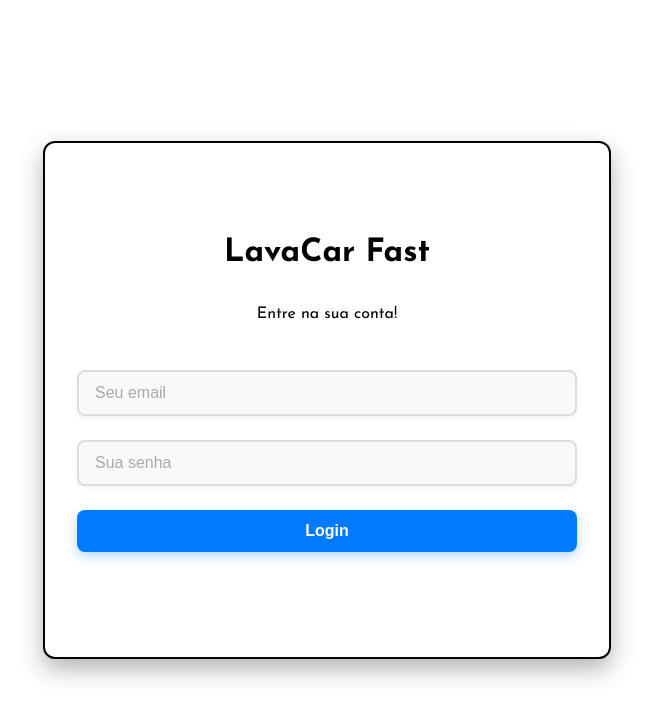
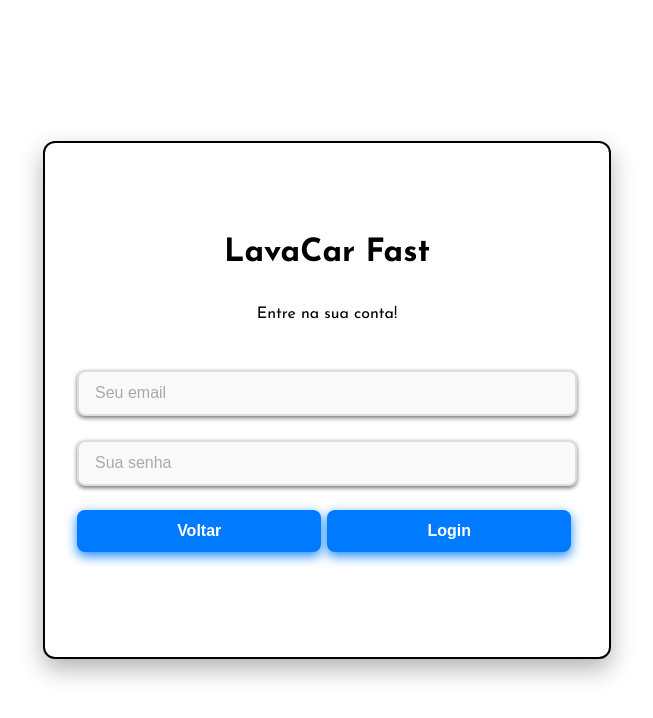
Before and after one commit to coder-gaia/lavacar_client, a React (Vite) app: page /login in a window 1280 px wide. Shown: the top 718 px of the page, without its empty margins (313-966 px from the left). Built offline with nearby package versions, Linux system fonts and the light colour scheme; no server answers.

Commit message:
added button to return to the main page & env variable

```diff
--- a/src/api/client.tsx
+++ b/src/api/client.tsx
@@ -4,7 +4,7 @@ import type { InternalAxiosRequestConfig } from 'axios';
 console.log('API_URL (VITE):', import.meta.env.VITE_API_URL);
 
 const client = axios.create({
-  baseURL: import.meta.env.VITE_API_URL as string,
+  baseURL: import.meta.env.VITE_API_URL as string || "http://localhost:5000/api",
 });
 
 client.interceptors.request.use((config: InternalAxiosRequestConfig) => {
--- a/src/pages/AdmLoginPage.tsx
+++ b/src/pages/AdmLoginPage.tsx
@@ -1,5 +1,5 @@
 import { useState } from 'react';
-import { Button, FormContainer, Input, MainWrapper } from './AdmLoginPageStyles'
+import { BtnWrapper, Button, FormContainer, Input, MainWrapper } from './AdmLoginPageStyles'
 import { useNavigate } from 'react-router-dom';
 import {loginAdmin} from '../api/auth'
 
@@ -20,6 +20,10 @@ const AdmLoginPage = () => {
   }
 }
 
+  const backToMenu = () => {
+    navigate("/")
+  }
+
   return (
     <MainWrapper>
       <h1>LavaCar Fast</h1>
@@ -28,7 +32,10 @@ const AdmLoginPage = () => {
         <Input type="text" placeholder='Seu email' value={email} onChange={(e) => setEmail(e.target.value)}/>
         <Input type="password" placeholder='Sua senha' value={password} onChange={(e) => setPassword(e.target.value)}/>
         {error && <p style={{ color: 'red', marginTop: '0.5rem' }}>{error}</p>}
-        <Button type='submit' onClick={handleLogin}>Login</Button>
+        <BtnWrapper>
+          <Button type='button' onClick={backToMenu}>Voltar</Button>
+          <Button type='submit' onClick={handleLogin}>Login</Button>
+        </BtnWrapper>
       </FormContainer>
     </MainWrapper>
   )
--- a/src/pages/AdmLoginPageStyles.tsx
+++ b/src/pages/AdmLoginPageStyles.tsx
@@ -48,7 +48,7 @@ export const Input = styled.input`
   border-radius: 8px;
   outline: none;
   background-color: #f9f9f9;
-  box-shadow: 0 2px 4px rgba(0, 0, 0, 0.05);
+  box-shadow: 0 2px 4px rgba(0, 0, 0, 0.55);
   transition: all 0.2s ease;
   box-sizing:border-box;
 
@@ -71,7 +71,7 @@ export const Input = styled.input`
 
 export const Button = styled.button`
   width: 100%;
-  padding: 0.75rem 1.25rem;
+  padding: 0.75rem 1rem;
   font-size: 1rem;
   font-weight: 600;
   background-color: #007bff;
@@ -80,8 +80,9 @@ export const Button = styled.button`
   border-radius: 8px;
   cursor: pointer;
   transition: background-color 0.25s ease, transform 0.15s ease;
-  box-shadow: 0 4px 12px rgba(0, 123, 255, 0.3);
+  box-shadow: 0 4px 12px rgba(0, 123, 255, 0.9);
   box-sizing: border-box;
+  margin-right:0.35rem;
 
   &:hover {
     background-color: #0056b3;
@@ -96,3 +97,9 @@ export const Button = styled.button`
     padding: 0.65rem 0.9rem;
   }
 `;
+
+
+export const BtnWrapper = styled.div`
+  display:flex;
+  justify-content:center;
+`
```
